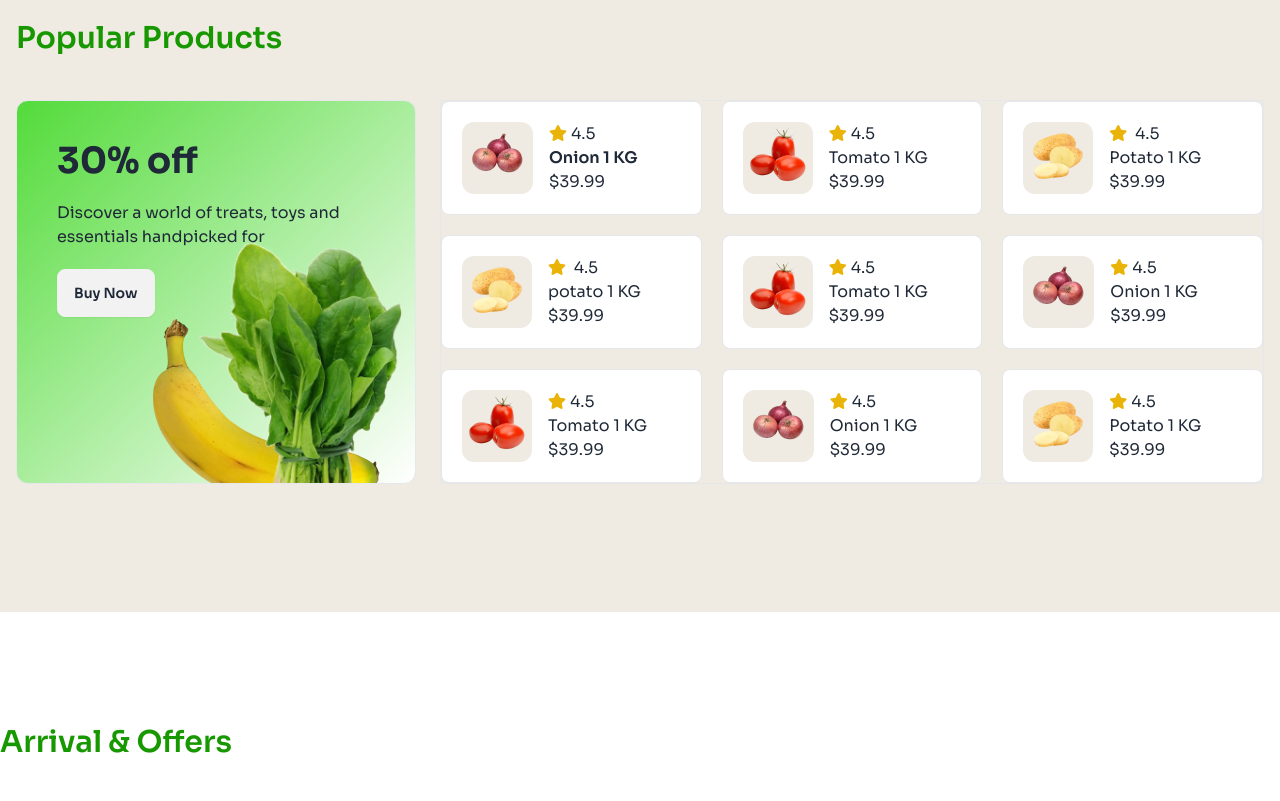
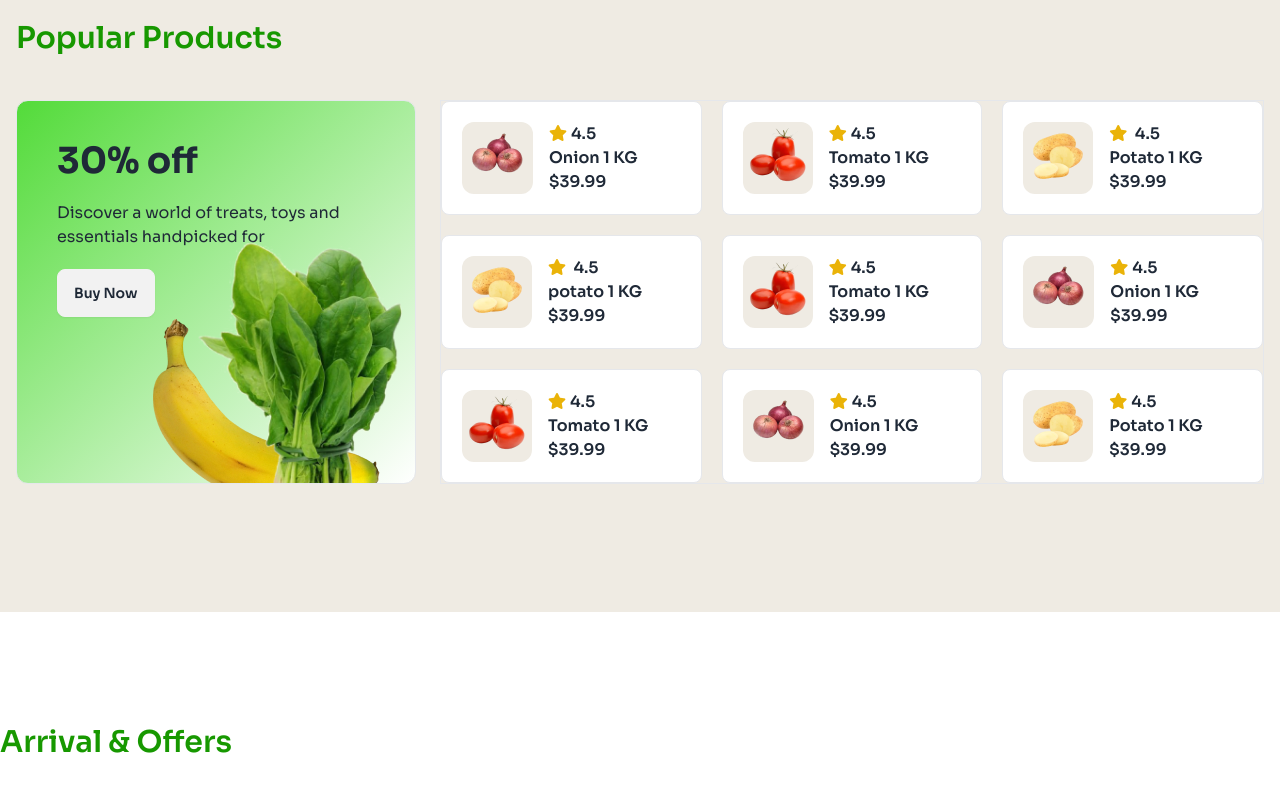
Before and after one commit to ariful2474/my-third-assignment, a plain HTML site: page index.html in a window 1280 px wide. Shown: the part 2140-2941 px from the top of the page. Drawn offline with nearby package versions, Linux system fonts and the light colour scheme.

Commit message:
finally all section done

```diff
--- a/index.html
+++ b/index.html
@@ -238,14 +238,14 @@
                                 >
                                     <img src="./c2-assets/onion.png" alt="" />
                                 </div>
-                                <div class="flex flex-col">
+                                <div class="flex flex-col font-semibold">
                                     <span> <i
-                                      class="fas fa-star text-yellow-500 mr-1"
+                                      class=" fas fa-star text-yellow-500 mr-1"
                                   ></i>4.5</span>
                                     <span class="font-semibold"
                                         >Onion 1 KG</span
                                     >
-                                    <span>$39.99</span>
+                                    <span class="font-semibold">$39.99</span>
                                 </div>
                             </div>
 
@@ -255,7 +255,7 @@
                                 <div class="bg-[#EFEBE3] rounded-xl">
                                     <img src="./c2-assets/tomato.png " alt="" />
                                 </div>
-                                <div class="flex flex-col">
+                                <div class="flex flex-col font-semibold">
                                     <span> <i
                                       class="fas fa-star text-yellow-500 mr-1"
                                   ></i>4.5</span>
@@ -270,7 +270,7 @@
                                 <div class="bg-[#EFEBE3] rounded-xl">
                                     <img src="./c2-assets/potato.png" alt="" />
                                 </div>
-                                <div class="flex flex-col">
+                                <div class="flex flex-col font-semibold">
                                     <span> <i
                                       class="fas fa-star text-yellow-500 mr-1"
                                   ></i> 4.5</span>
@@ -285,7 +285,7 @@
                                 <div class="bg-[#EFEBE3] rounded-xl">
                                     <img src="./c2-assets/potato.png" alt="" />
                                 </div>
-                                <div class="flex flex-col">
+                                <div class="flex flex-col font-semibold">
                                     <span>
                                         <i
                                             class="fas fa-star text-yellow-500 mr-1"
@@ -303,7 +303,7 @@
                                 <div class="bg-[#EFEBE3] rounded-xl">
                                     <img src="./c2-assets/tomato.png" alt="" />
                                 </div>
-                                <div class="flex flex-col">
+                                <div class="flex flex-col font-semibold">
                                     <span> <i
                                       class="fas fa-star text-yellow-500 mr-1"
                                   ></i>4.5</span>
@@ -318,7 +318,7 @@
                                 <div class="bg-[#EFEBE3] rounded-xl">
                                     <img src="./c2-assets/onion.png" alt="" />
                                 </div>
-                                <div class="flex flex-col">
+                                <div class="flex flex-col font-semibold">
                                     <span> <i
                                       class="fas fa-star text-yellow-500 mr-1"
                                   ></i>4.5</span>
@@ -333,7 +333,7 @@
                                 <div class="bg-[#EFEBE3] rounded-xl">
                                     <img src="./c2-assets/tomato.png" alt="" />
                                 </div>
-                                <div class="flex flex-col">
+                                <div class="flex flex-col font-semibold">
                                     <span> <i
                                       class="fas fa-star text-yellow-500 mr-1"
                                   ></i>4.5</span>
@@ -348,7 +348,7 @@
                                 <div class="bg-[#EFEBE3] rounded-xl">
                                     <img src="./c2-assets/onion.png" alt="" />
                                 </div>
-                                <div class="flex flex-col">
+                                <div class="flex flex-col font-semibold">
                                     <span><i
                                       class="fas fa-star text-yellow-500 mr-1"
                                   ></i>4.5</span>
@@ -363,7 +363,7 @@
                                 <div class="bg-[#EFEBE3] rounded-xl">
                                     <img src="./c2-assets/potato.png" alt="" />
                                 </div>
-                                <div class="flex flex-col">
+                                <div class="flex flex-col font-semibold">
                                     <span> <i
                                       class="fas fa-star text-yellow-500 mr-1"
                                   ></i>4.5</span>
```
